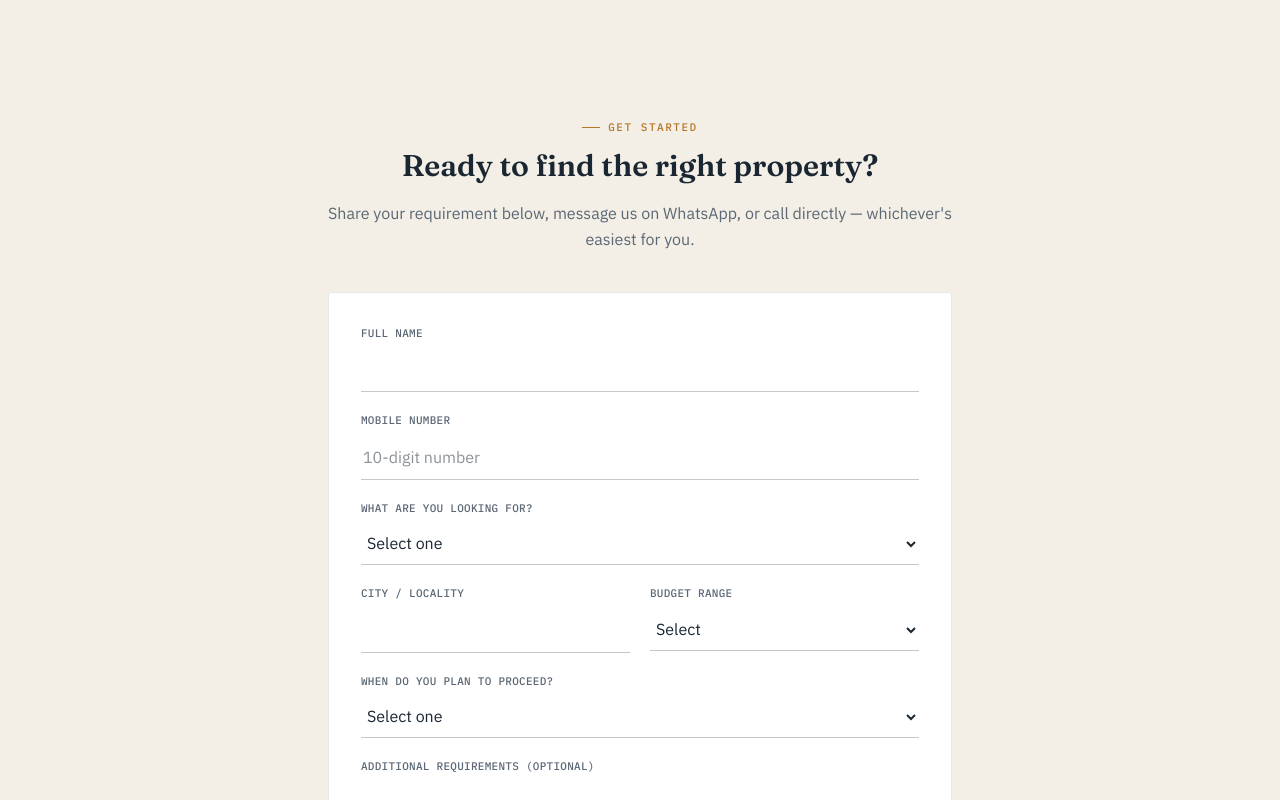
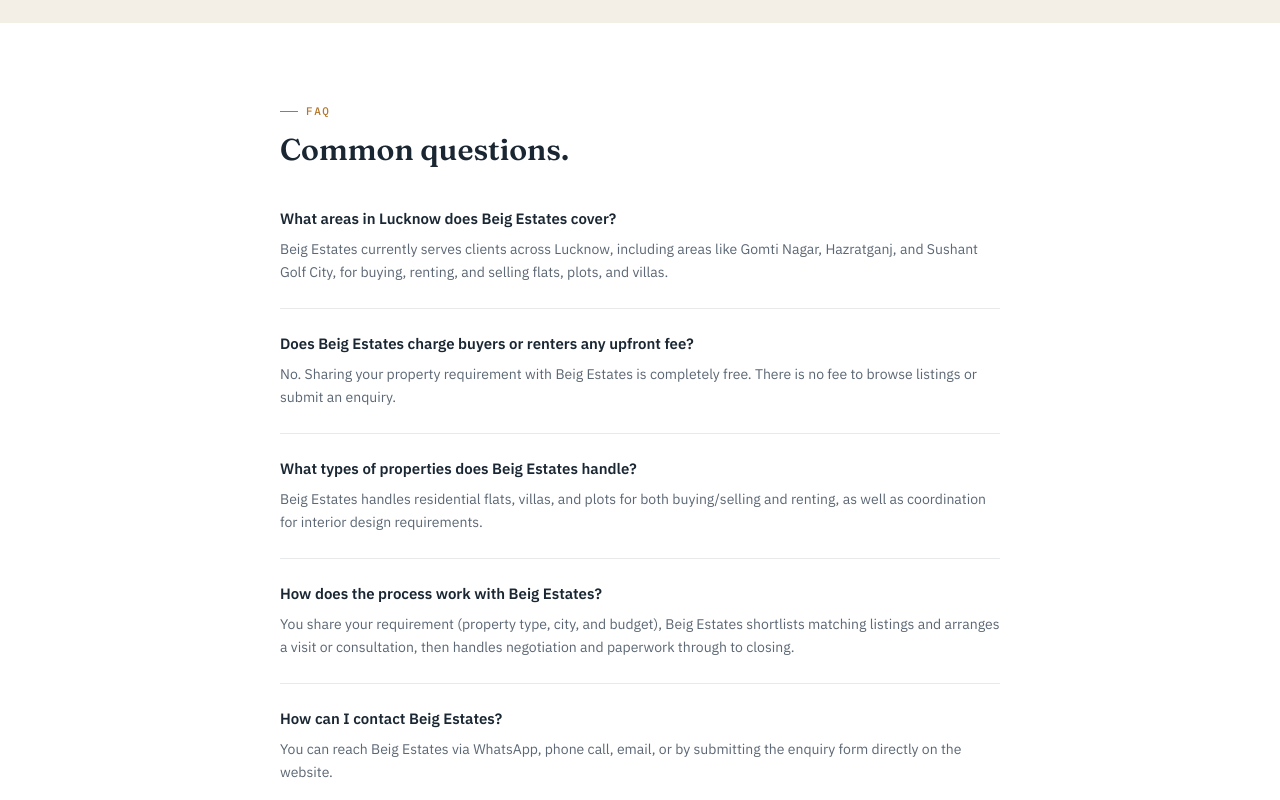
Before and after one commit to kaifbeg7625/Beigestates, a Next.js app: page / in a window 1280 px wide. Shown: the part 2720-3520 px from the top of the page. Built offline with nearby package versions, Linux system fonts and the light colour scheme; no server answers; the database is empty.

Commit message:
Add SEO/AEO/GEO foundation: schema markup, meta tags, sitemap, robots.txt, FAQ section

```diff
--- a/src/app/layout.tsx
+++ b/src/app/layout.tsx
@@ -1,9 +1,45 @@
 import type { Metadata } from "next";
 import "./globals.css";
 
+// ⚠️ Update this if you connect a custom domain later
+const SITE_URL = "https://beigestates.vercel.app";
+
 export const metadata: Metadata = {
-  title: "Beig Estates — Real Estate & Property Advisory",
-  description: "Buying, renting, or selling property in Lucknow — Beig Estates helps you find the right property and close without the runaround.",
+  metadataBase: new URL(SITE_URL),
+  title: {
+    default: "Beig Estates — Real Estate & Property Advisory in Lucknow",
+    template: "%s | Beig Estates",
+  },
+  description:
+    "Buying, renting, or selling property in Lucknow? Beig Estates helps you find flats, plots, and villas, negotiate the right price, and close without the runaround.",
+  keywords: [
+    "real estate agent Lucknow",
+    "property dealer Lucknow",
+    "flats for sale Lucknow",
+    "plots for sale Lucknow",
+    "buy property Lucknow",
+    "rent property Lucknow",
+    "Beig Estates",
+  ],
+  authors: [{ name: "Beig Estates" }],
+  openGraph: {
+    title: "Beig Estates — Real Estate & Property Advisory in Lucknow",
+    description:
+      "Find flats, plots, and villas in Lucknow with a dedicated point of contact from enquiry to closed deal.",
+    url: SITE_URL,
+    siteName: "Beig Estates",
+    locale: "en_IN",
+    type: "website",
+  },
+  twitter: {
+    card: "summary",
+    title: "Beig Estates — Real Estate & Property Advisory in Lucknow",
+    description:
+      "Find flats, plots, and villas in Lucknow with a dedicated point of contact from enquiry to closed deal.",
+  },
+  alternates: {
+    canonical: SITE_URL,
+  },
 };
 
 export default function RootLayout({
@@ -13,7 +49,34 @@
 }>) {
   return (
     <html lang="en" className="h-full antialiased">
-      <body className="min-h-full flex flex-col">{children}</body>
+      <body className="min-h-full flex flex-col">
+        <script
+          type="application/ld+json"
+          dangerouslySetInnerHTML={{
+            __html: JSON.stringify({
+              "@context": "https://schema.org",
+              "@type": "RealEstateAgent",
+              name: "Beig Estates",
+              description:
+                "Real estate and property advisory helping clients buy, rent, and sell flats, plots, and villas in Lucknow.",
+              url: SITE_URL,
+              telephone: "+91-7497937625",
+              areaServed: {
+                "@type": "City",
+                name: "Lucknow",
+              },
+              address: {
+                "@type": "PostalAddress",
+                addressLocality: "Lucknow",
+                addressRegion: "Uttar Pradesh",
+                addressCountry: "IN",
+              },
+              sameAs: [],
+            }),
+          }}
+        />
+        {children}
+      </body>
     </html>
   );
 }
--- a/src/app/page.tsx
+++ b/src/app/page.tsx
@@ -4,6 +4,7 @@
 import HowItWorks from "@/components/HowItWorks";
 import Trust from "@/components/Trust";
 import Listings from "@/components/Listings";
+import FAQ from "@/components/FAQ";
 import Contact from "@/components/Contact";
 import Footer from "@/components/Footer";
 
@@ -16,6 +17,7 @@
       <HowItWorks />
       <Listings />
       <Trust />
+      <FAQ />
       <Contact />
       <Footer />
     </>
--- /dev/null
+++ b/src/app/robots.ts
@@ -0,0 +1,14 @@
+import type { MetadataRoute } from "next";
+
+const SITE_URL = "https://beigestates.vercel.app";
+
+export default function robots(): MetadataRoute.Robots {
+  return {
+    rules: {
+      userAgent: "*",
+      allow: "/",
+      disallow: "/admin",
+    },
+    sitemap: `${SITE_URL}/sitemap.xml`,
+  };
+}
--- /dev/null
+++ b/src/app/sitemap.ts
@@ -0,0 +1,14 @@
+import type { MetadataRoute } from "next";
+
+const SITE_URL = "https://beigestates.vercel.app";
+
+export default function sitemap(): MetadataRoute.Sitemap {
+  return [
+    {
+      url: SITE_URL,
+      lastModified: new Date(),
+      changeFrequency: "weekly",
+      priority: 1,
+    },
+  ];
+}
--- /dev/null
+++ b/src/components/FAQ.tsx
@@ -0,0 +1,64 @@
+import { SectionLabel } from "./ProblemSolution";
+
+const faqs = [
+  {
+    q: "What areas in Lucknow does Beig Estates cover?",
+    a: "Beig Estates currently serves clients across Lucknow, including areas like Gomti Nagar, Hazratganj, and Sushant Golf City, for buying, renting, and selling flats, plots, and villas.",
+  },
+  {
+    q: "Does Beig Estates charge buyers or renters any upfront fee?",
+    a: "No. Sharing your property requirement with Beig Estates is completely free. There is no fee to browse listings or submit an enquiry.",
+  },
+  {
+    q: "What types of properties does Beig Estates handle?",
+    a: "Beig Estates handles residential flats, villas, and plots for both buying/selling and renting, as well as coordination for interior design requirements.",
+  },
+  {
+    q: "How does the process work with Beig Estates?",
+    a: "You share your requirement (property type, city, and budget), Beig Estates shortlists matching listings and arranges a visit or consultation, then handles negotiation and paperwork through to closing.",
+  },
+  {
+    q: "How can I contact Beig Estates?",
+    a: "You can reach Beig Estates via WhatsApp, phone call, email, or by submitting the enquiry form directly on the website.",
+  },
+];
+
+export default function FAQ() {
+  return (
+    <section className="py-20 bg-white">
+      <div className="max-w-3xl mx-auto px-6">
+        <SectionLabel>FAQ</SectionLabel>
+        <h2 className="font-serif font-semibold text-3xl mb-10">
+          Common questions.
+        </h2>
+
+        <div className="space-y-6">
+          {faqs.map((item) => (
+            <div key={item.q} className="border-b border-ink/10 pb-6">
+              <h3 className="font-semibold text-[15px] mb-2">{item.q}</h3>
+              <p className="text-sm text-ink-soft leading-relaxed">{item.a}</p>
+            </div>
+          ))}
+        </div>
+      </div>
+
+      <script
+        type="application/ld+json"
+        dangerouslySetInnerHTML={{
+          __html: JSON.stringify({
+            "@context": "https://schema.org",
+            "@type": "FAQPage",
+            mainEntity: faqs.map((item) => ({
+              "@type": "Question",
+              name: item.q,
+              acceptedAnswer: {
+                "@type": "Answer",
+                text: item.a,
+              },
+            })),
+          }),
+        }}
+      />
+    </section>
+  );
+}
```
